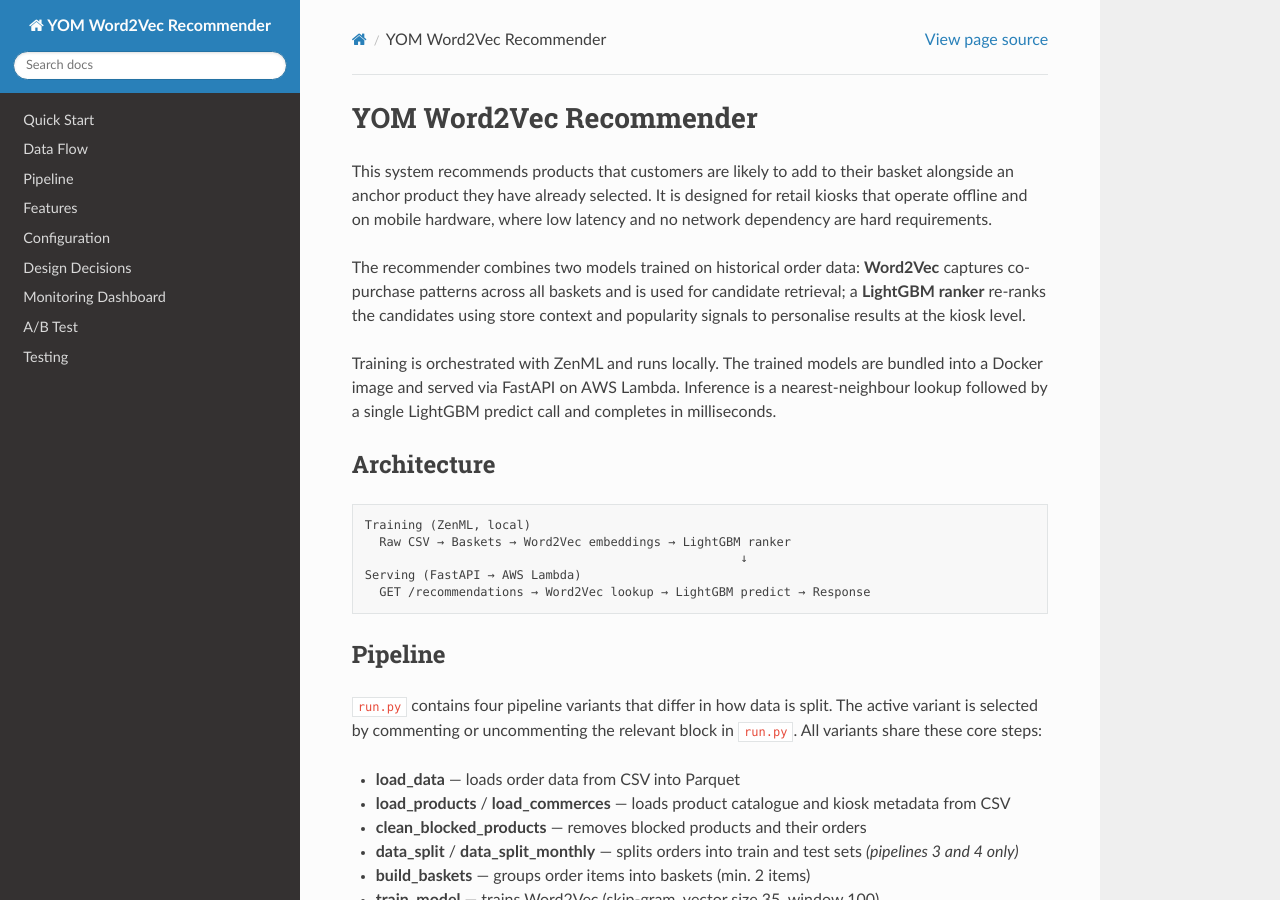
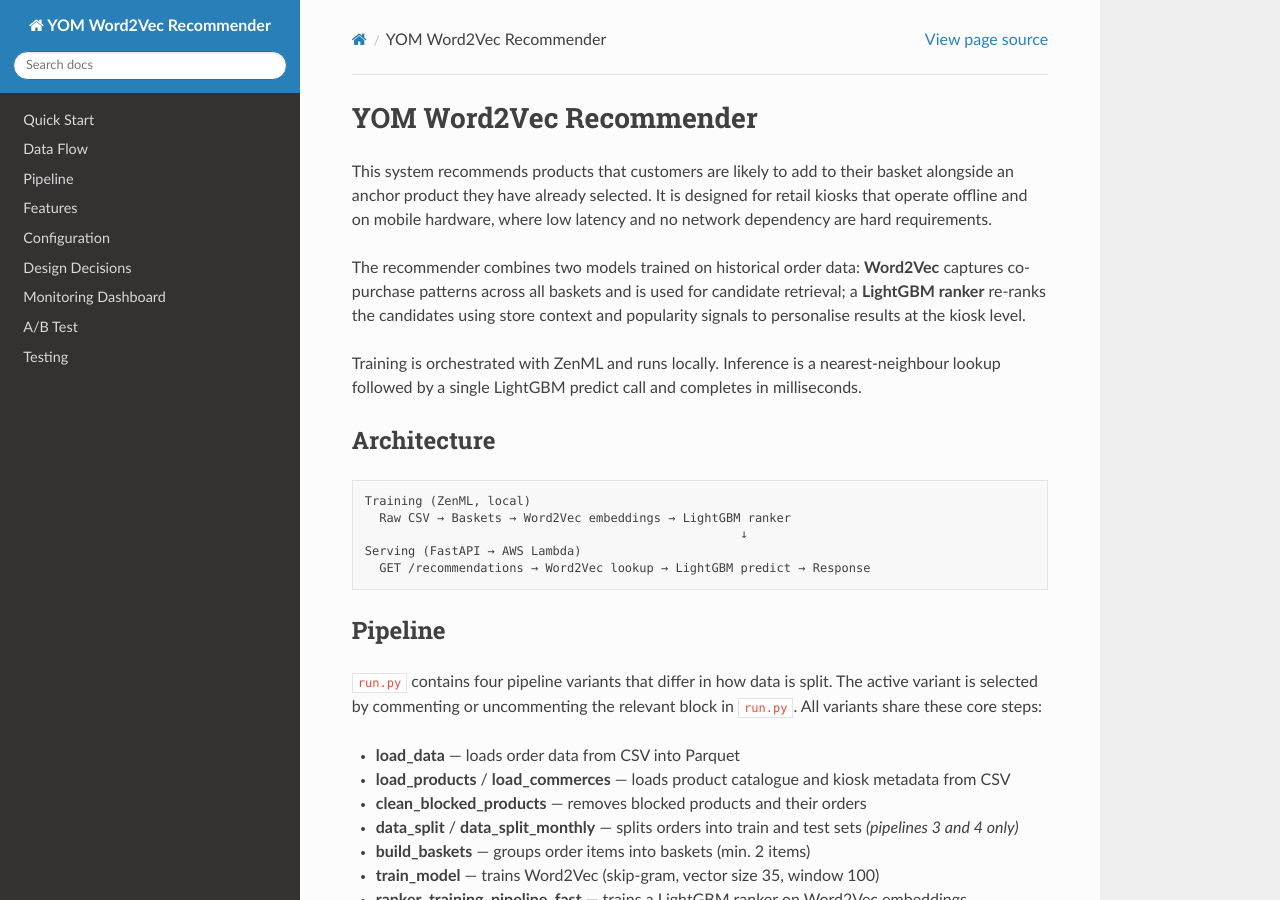
Before and after one commit to chris026/YOM-Word2Vec, a Sphinx documentation site: the page built from docs/index.rst, in a window 1280 px wide and 900 px high. Built offline with Sphinx 7.4.7 and the Read the Docs theme 3.1.0, drawn with Linux system fonts in a browser that asks for light colours.

Commit message:
fix index.rst docs

```diff
--- a/docs/index.rst
+++ b/docs/index.rst
@@ -12,8 +12,7 @@ for candidate retrieval; a **LightGBM ranker** re-ranks the candidates
 using store context and popularity signals to personalise results at the
 kiosk level.
 
-Training is orchestrated with ZenML and runs locally. The trained models
-are bundled into a Docker image and served via FastAPI on AWS Lambda.
+Training is orchestrated with ZenML and runs locally.
 Inference is a nearest-neighbour lookup followed by a single LightGBM
 predict call and completes in milliseconds.
 
```
Also changed, not shown: other parts of docs/index.rst (+0 -1 lines).
